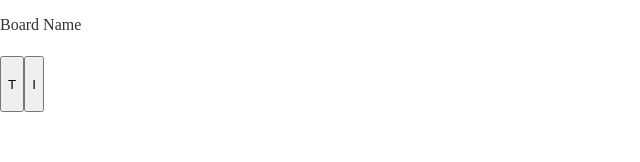
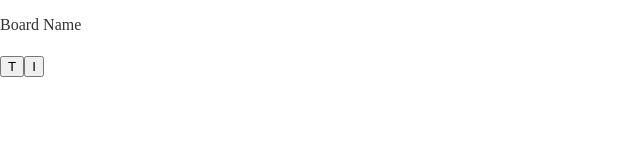
Before and after one commit to badideainc/social-dashboard, a React (Vite) app in the folder client/: page / in a window 1280 px wide. Shown: the top 162 px of the page, without its empty margins (0-640 px from the left). Built offline with nearby package versions, Linux system fonts and the light colour scheme.

Commit message:
Remove <header> instead use <div> to prevent css confusion

```diff
--- a/client/src/Components/BoardHeader/BoardHeader.tsx
+++ b/client/src/Components/BoardHeader/BoardHeader.tsx
@@ -12,7 +12,7 @@ export const BoardHeader: FC<Props> = ({ setExpectPlace, currentNote }) => {
   const currentNoteType = currentNote?.type || "NONE";
 
   return (
-    <header className="board__toolbar">
+    <div className="board__toolbar">
       <BoardHeaderRow
         currentNoteType={currentNoteType}
         conditionNoteType="NONE"
@@ -37,6 +37,6 @@ export const BoardHeader: FC<Props> = ({ setExpectPlace, currentNote }) => {
           </>
         }
       ></BoardHeaderRow>
-    </header>
+    </div>
   );
 };
```
